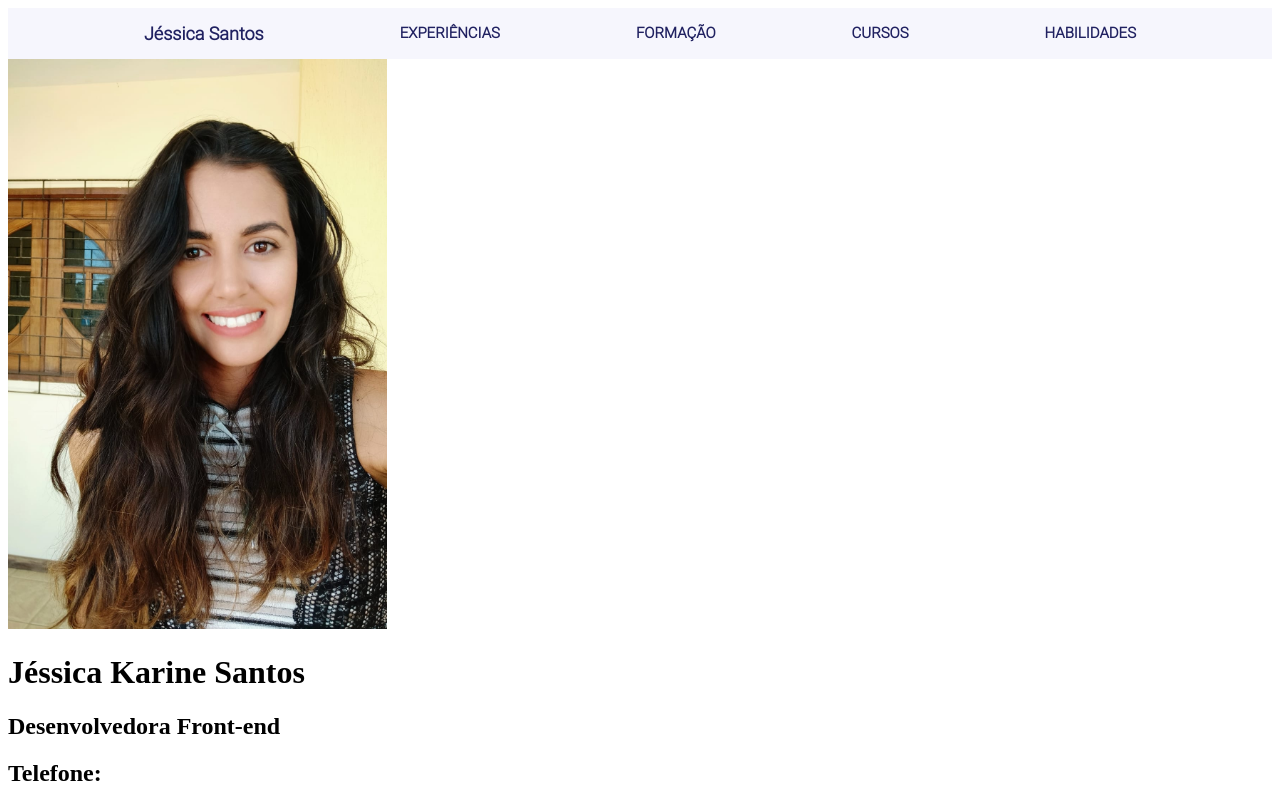
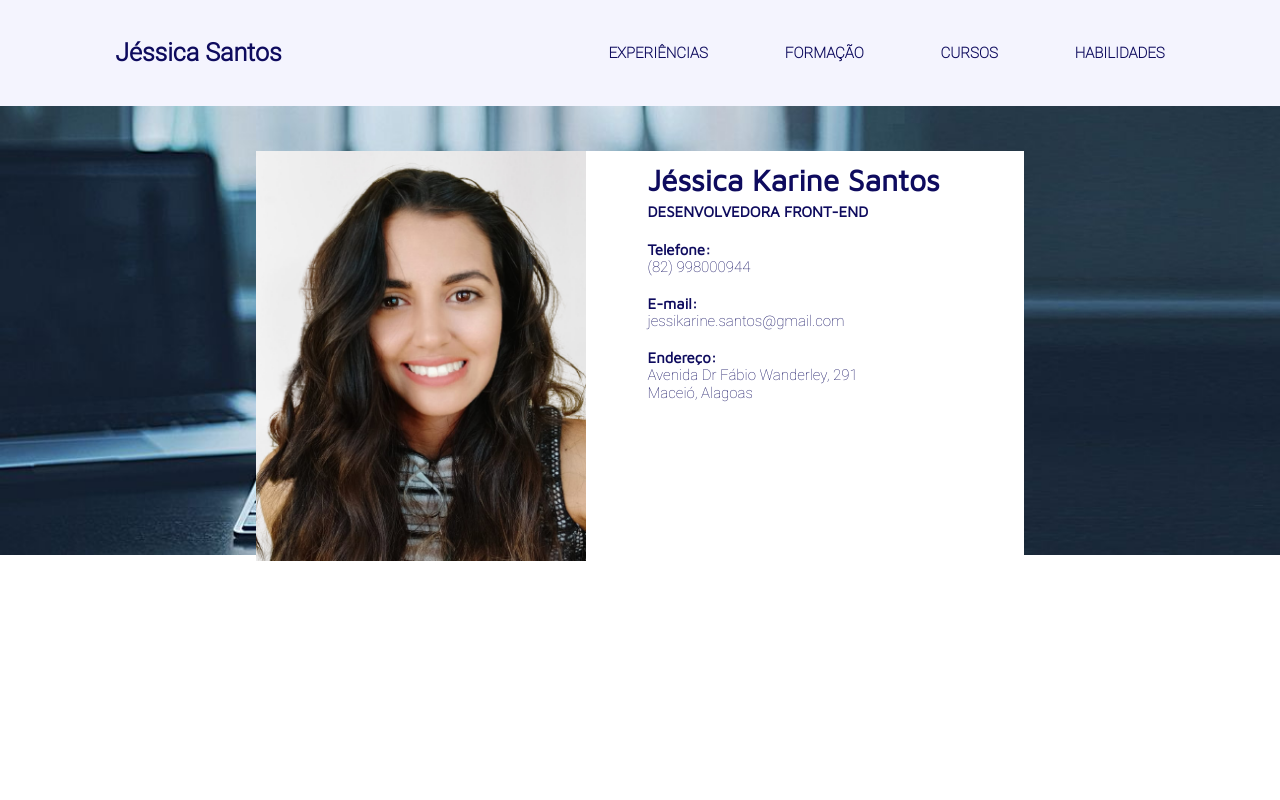
Before and after one commit to jessikarine7/Meu-Curr-culo, a plain HTML site: page pagina-01/pagina-01.html in a window 1280 px wide. Shown: the top 800 px of the page. Drawn offline with Linux system fonts and the light colour scheme.

Commit message:
pagina1-texto
Signed-off-by: jessikarine7 <jessikarine.santos@gmail.com>

```diff
--- a/pagina-01/pagina-01.css
+++ b/pagina-01/pagina-01.css
@@ -1,25 +1,117 @@
+@font-face {
+    font-family: roboto-fino;
+    src: url(../fonts/Roboto/Roboto-Thin.ttf);
+}
+
 @font-face {
     font-family: roboto-lith;
     src: url(../fonts/Roboto/Roboto-Light.ttf);
 }
 
+@font-face {
+    font-family: mavim-r;
+    src: url(../fonts/Maven_Pro/MavenPro-Regular.ttf);
+}
+
+* {
+    margin: 0;
+    padding: 0;
+}
+
+/* -----menu----- */
+
 .menu{
-    background-color: #9192e615;
-    font-family: roboto-lith;
+    padding: 3%;
+    background-color: #221bde0c;
+    font-family: roboto-fino;
     font-size: 10px;
-    color: #202161;
+    color: #0E0B5E;
     display: flex;
     align-items: center;
     justify-content:space-evenly;
 }
 
-#nome {
-    font-size: 18px;
+.nome1 {
+    margin-right: 250px;
+    font-family: roboto-lith;
+    font-size: 25px;
 }
 
-/* -----imagem----- */
+/* -----container----- */
 
-#img{
-    width: 30%;
-    right: 20%;
+.container1 {
+    position: relative;
+    display: flex;
+    justify-content: center;
+    align-items: flex-end;
 }
+
+.container2 {
+    background-color: white;
+    position: absolute;
+    display: flex;
+    width: 60%;
+    height: 90%;
+}
+
+.container3 {
+    display: flex;
+    flex-direction: column;
+    align-items:stretch;
+    justify-content:space-evenly;
+    margin-left: 8%;
+    width: 100%;
+    height: 70%;
+}
+
+
+/* -----imagens----- */
+
+#img1 {
+    width: 100%;
+}
+
+#img2{
+    display: block;
+    margin-left: auto;
+    margin-right: auto;
+    width: 330px;
+    height: 410px;
+}
+
+/* -----texto----- */
+
+.identificacao{
+    line-height: 32px;
+    color: #0E0B5E;
+    font-family: roboto-lith;
+}
+
+#funcao{
+    font-family: mavim-r;
+    font-size: 15px;
+}
+
+.nome2 {
+    font-family:mavim-r;
+    font-size: 30px;
+}
+
+.contato{
+    display: flex;
+    flex-direction: column;
+
+}
+
+.tipo-contato{
+    font-family:mavim-r;
+    font-size: 15px;
+    color: #0E0B5E;
+}
+
+.infomacao{
+    font-family: roboto-fino;
+    font-size: 15px;
+    color: #0E0B5E;
+    margin-bottom: 5%;
+}
--- a/pagina-01/pagina-01.html
+++ b/pagina-01/pagina-01.html
@@ -11,17 +11,26 @@
 
     <div>
         <nav class="menu">
-            <h1 id="nome">Jéssica Santos</h1>
+            <h1 class="nome1">Jéssica Santos</h1>
             <h1 class="conteudo">EXPERIÊNCIAS</h1>
             <h1 class="conteudo">FORMAÇÃO</h1>
             <h1 class="conteudo">CURSOS</h1>
             <h1 class="conteudo">HABILIDADES</h1>
         </nav>
 
-        <div>
-            <img src="../img/eu1.jpeg" alt="" id="img">
-            <h1 class="nome">Jéssica Karine Santos</h1>
-            <h2 id="funcao">Desenvolvedora Front-end</h2>
+        <div class="container1">
+            <img src="../img/fundo.jpg" id="img1">
+
+            <div class="container2">
+                <div class="self">
+                    <img src="../img/self.png" id="img2">
+                </div>
+
+                <div class="container3">
+                    <div class="identificacao">
+                        <h1 class="nome2">Jéssica Karine Santos</h1>
+                        <h2 id="funcao">DESENVOLVEDORA FRONT-END</h2>
+                    </div>
 
                     <div class="contato">
                         <h2 class="tipo-contato">Telefone:</h2>
@@ -32,6 +41,9 @@
                         <p class="infomacao">Avenida Dr Fábio Wanderley, 291 <br>
                         Maceió, Alagoas</p>
                     </div>
+
+                </div>
+            </div>
         </div>
 
     </div>
```
Also changed, not shown: fonts/Maven_Pro/MavenPro-Black.ttf (added), fonts/Maven_Pro/MavenPro-Bold.ttf (added), fonts/Maven_Pro/MavenPro-ExtraBold.ttf (added), fonts/Maven_Pro/MavenPro-Medium.ttf (added), fonts/Maven_Pro/MavenPro-Regular.ttf (added), fonts/Maven_Pro/MavenPro-SemiBold.ttf (added), fonts/Maven_Pro/MavenPro-VariableFont_wght.ttf (added), img/self.png (added). Lines whose indentation alone changed are shown as unchanged.
